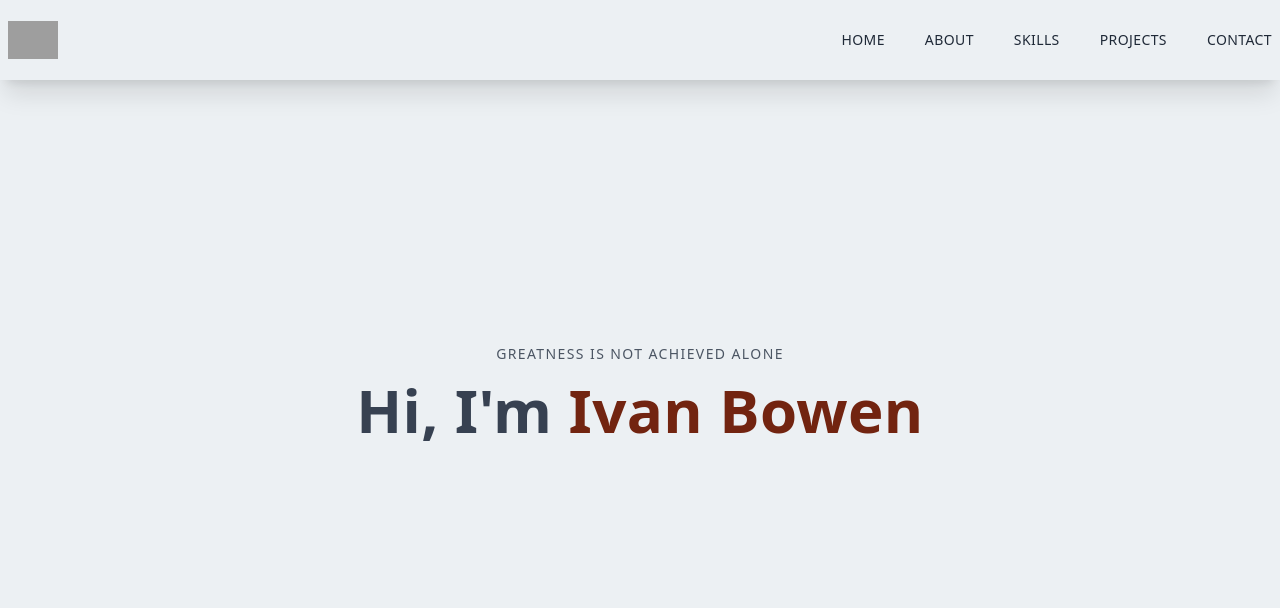
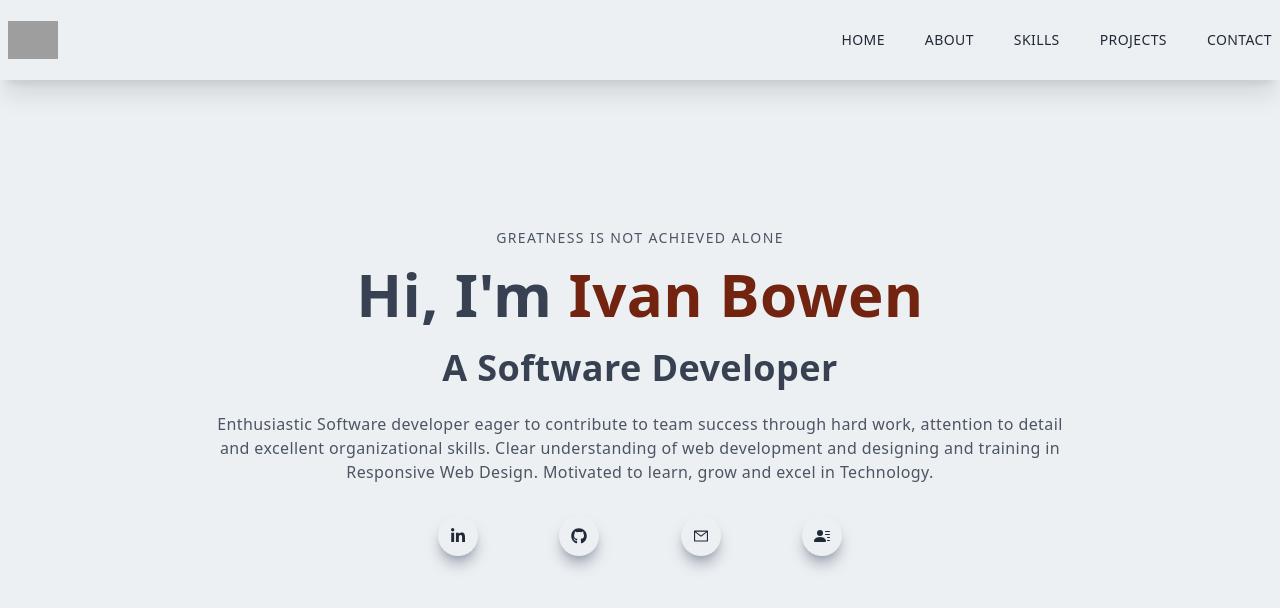
Before and after one commit to 874bowen/Next-Portfolio, a Next.js app: page / in a window 1280 px wide. Shown: the top 608 px of the page. Built offline with nearby package versions, Linux system fonts and the light colour scheme; grey boxes are pictures that could not be loaded.

Commit message:
add main component

```diff
--- a/components/Main.jsx
+++ b/components/Main.jsx
@@ -1,4 +1,7 @@
 import React from "react";
+import {AiOutlineClose, AiOutlineMail, AiOutlineMenu} from "react-icons/ai";
+import {FaGithub, FaLinkedinIn} from "react-icons/fa";
+import {BsFillPersonLinesFill} from "react-icons/bs";
 
 const Main = () => {
 	return (
@@ -9,6 +12,27 @@ const Main = () => {
          <h1 className="py-4 text-gray-700">
             Hi, I&apos;m <span className="text-[#722410]">Ivan Bowen</span>
          </h1>
+         <h2 className="py-2 text-gray-700">
+            A Software Developer
+         </h2>
+         <p className="py-4 text-gray-600 max-w-[70%] m-auto">
+         Enthusiastic Software developer eager to contribute to team success through hard work, attention to detail and excellent organizational skills. Clear understanding of web development and designing and training in Responsive Web Design. Motivated to learn, grow and excel in Technology.
+         </p>
+            <div className="flex items-center justify-between m-auto max-w-[33%] w-full py-4">
+               <div className="rounded-full shadow-lg shadow-gray-400 p-3 cursor-pointer hover:scale-105 ease-in duration-300">
+                  <FaLinkedinIn />
+               </div>
+               <div className="rounded-full shadow-lg shadow-gray-400 p-3 cursor-pointer hover:scale-105 ease-in duration-300">
+                  <FaGithub />
+               </div>
+               <div className="rounded-full shadow-lg shadow-gray-400 p-3 cursor-pointer hover:scale-105 ease-in duration-300">
+                  <AiOutlineMail />
+               </div>
+               <div className="rounded-full shadow-lg shadow-gray-400 p-3 cursor-pointer hover:scale-105 ease-in duration-300">
+                  <BsFillPersonLinesFill />
+               </div>
+            </div>
+
          </div>
 		</div>
 	</div>
```
